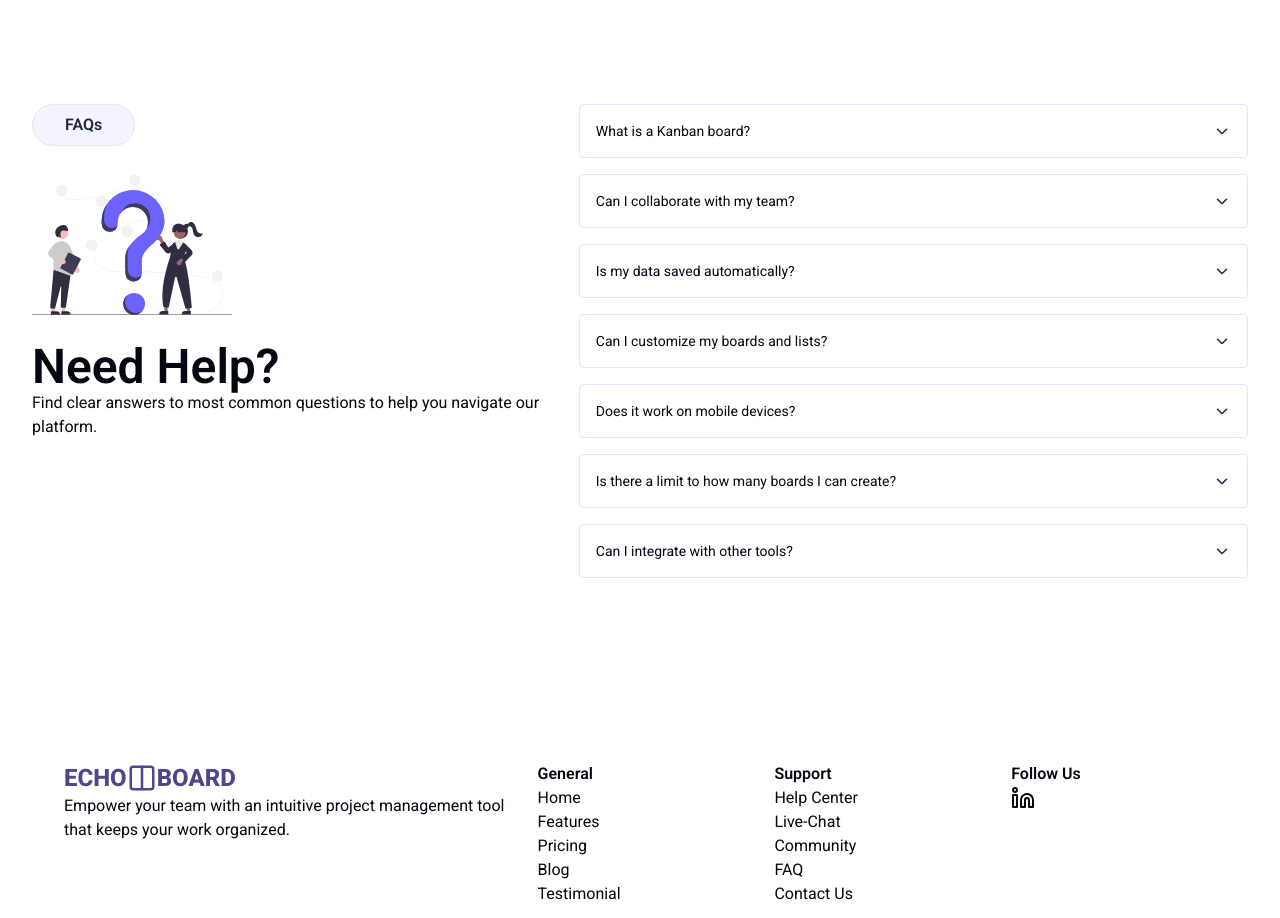
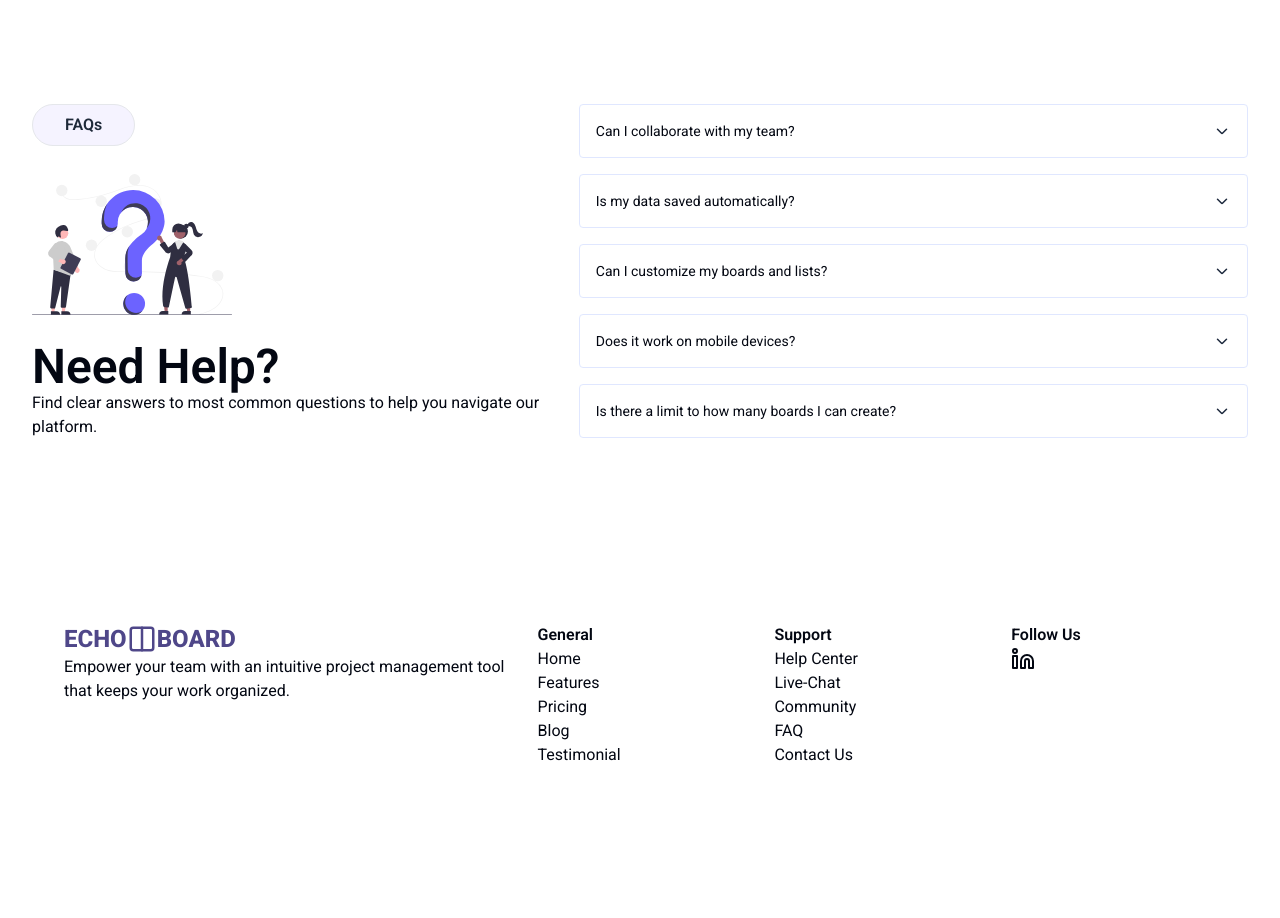
Before and after one commit to mustaphaoyenuga/echoboard, a Next.js app: page / in a window 1280 px wide. Shown: the part 3040-3958 px from the top of the page. After the commit the page ends 3831 px from the top, so only its background shows below. Built offline with nearby package versions, Linux system fonts and the light colour scheme.

Commit message:
update faq

```diff
--- a/src/app/(home)/_components/FaqSection.tsx
+++ b/src/app/(home)/_components/FaqSection.tsx
@@ -4,11 +4,6 @@ import Image from "next/image";
 import { useState } from "react";
 
 const faqs = [
-  {
-    question: "What is a Kanban board?",
-    answer:
-      "A Kanban board is a visual tool that helps you organize tasks into columns like To Do, In Progress, and Done — making it easier to manage your workflow at a glance.",
-  },
   {
     question: "Can I collaborate with my team?",
     answer:
@@ -33,11 +28,6 @@ const faqs = [
     question: "Is there a limit to how many boards I can create?",
     answer:
       "No, you can create as many boards as you like. Each board can hold multiple lists, tasks, and members.",
-  },
-  {
-    question: "Can I integrate with other tools?",
-    answer:
-      "Yes, integrations with tools like Slack, Google Drive, and GitHub are supported for smoother team collaboration.",
   },
 ];
 
```
